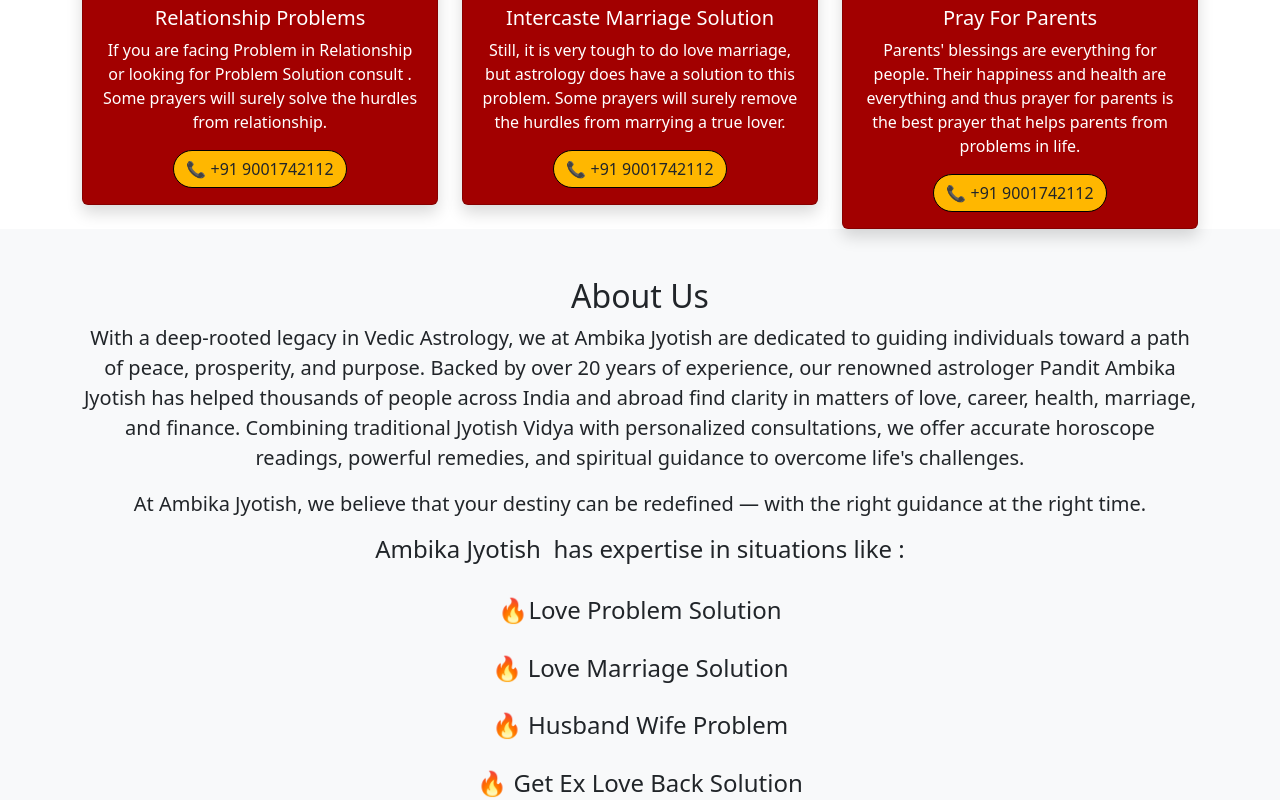
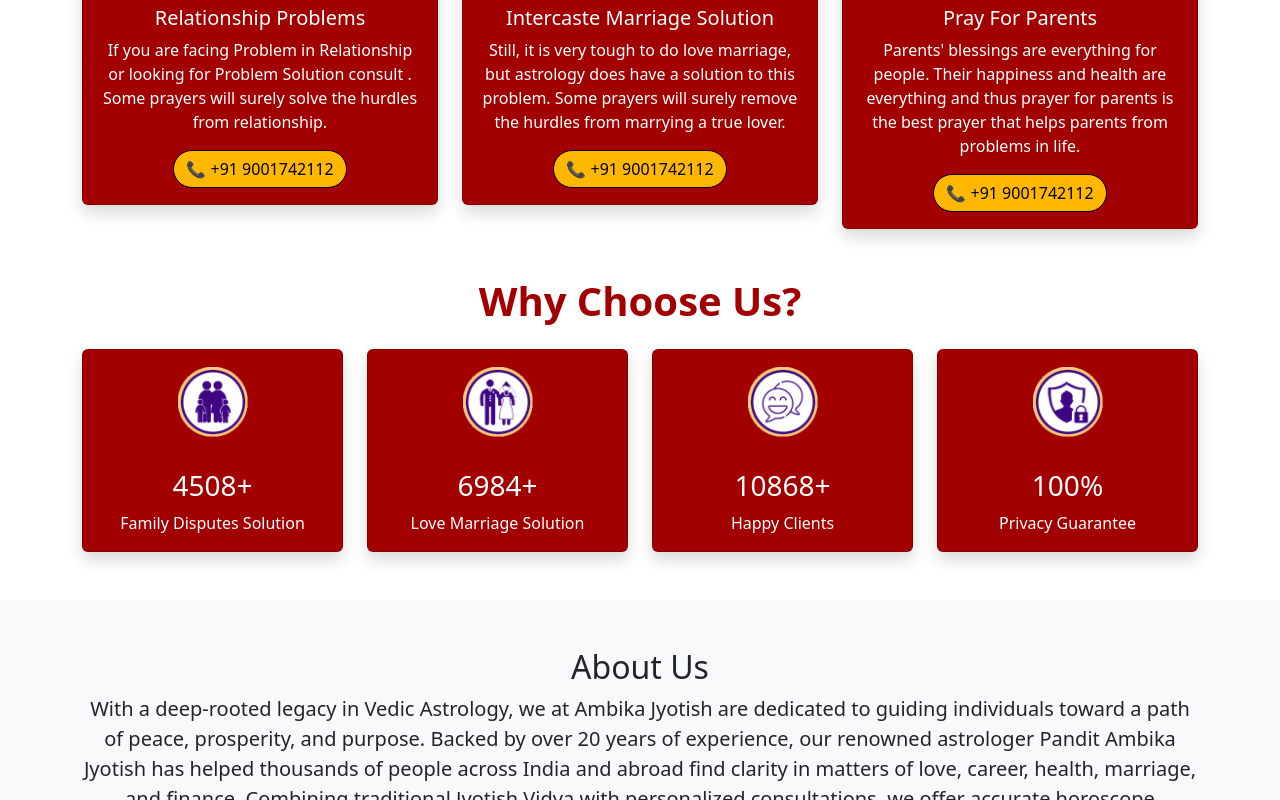
Before and after one commit to AtulJaware/ambikajyotish, a plain HTML site: page index.html in a window 1280 px wide. Shown: the part 2816-3616 px from the top of the page. Drawn offline with nearby package versions, Linux system fonts and the light colour scheme.

Commit message:
why choose us section added

```diff
--- a/assests/css/style.css
+++ b/assests/css/style.css
@@ -67,6 +67,7 @@
     border-radius: 20px;
     background-color: #FFB700;
     border-color: black;
+    color: black !important;
     transition: transform 0.3s ease, background-color 0.3s ease;
 }
 
@@ -76,9 +77,26 @@
     transform: scale(1.1); /* Zoom in by 10% */
 }
 .card {
-    background-color: #A20000 !important;
+    background-color: #A20000;
     color: white; /* make text readable */
 }
+
+.card:hover {
+    transform: scale(1.05);
+    transition: transform 0.3s ease, box-shadow 0.3s ease;
+    box-shadow: 0 8px 20px rgba(0, 0, 0, 0.2);
+    color:#FFB700;
+}
+
+.card .flip-img {
+    transition: transform 0.6s;
+    transform-style: preserve-3d;
+  }
+
+  .card:hover .flip-img {
+    transform: rotateY(180deg);
+  }
+
 
 
 
--- a/index.html
+++ b/index.html
@@ -226,6 +226,56 @@
     </div>
     </section>
 
+    <!-- Why Choose Us Section -->
+    <section id="service" class="py-5">
+        <div class="container text-center">
+            <h1 class="mb-4" style="color: #A20000; font-weight: bold;">Why Choose Us?</h1>
+            <div class="row">
+                <div class="col-md-3">
+                    <div class="card shadow">
+                        <img src="assests/images/family-icon.png" class="card-img-top flip-img"
+                            style="width: 40%; height: 40%; align-self: center" alt="Love Problems">
+                        <div class="card-body">
+                            <h3 class="card-title count" data-target="4508" data-suffix="+">0</h3>
+                            <p class="card-text">Family Disputes Solution</p>
+                        </div>
+                    </div>
+                </div>
+                <div class="col-md-3">
+                    <div class="card shadow">
+                        <img src="assests/images/love-marriage-icon.png" class="card-img-top flip-img"
+                            style="width: 40%; height: 40%; align-self: center" alt="Love Marriage Problems">
+                        <div class="card-body">
+                            <h3 class="card-title count" data-target="6984" data-suffix="+">0</h3>
+                            <p class="card-text">Love Marriage Solution</p>
+                        </div>
+                    </div>
+                </div>
+                <div class="col-md-3">
+                    <div class="card shadow">
+                        <img src="assests/images/happy-clients-icon.png" class="card-img-top flip-img"
+                            style="width: 40%; height: 40%; align-self: center" alt="Happy Clients">
+                        <div class="card-body">
+                            <h3 class="card-title count" data-target="10868" data-suffix="+">0</h3>
+                            <p class="card-text">Happy Clients</p>
+                        </div>
+                    </div>
+                </div>
+                <div class="col-md-3">
+                    <div class="card shadow">
+                        <img src="assests/images/privacy-icon.png" class="card-img-top flip-img"
+                            style="width: 40%; height: 40%; align-self: center" alt="Extra Card">
+                        <div class="card-body">
+                            <h3 class="card-title count" data-target="100" data-suffix="%">0</h3>
+                            <p class="card-text">Privacy
+                                Guarantee</p>
+                        </div>
+                    </div>
+                </div>
+            </div>
+        </div>
+    </section>
+
     <!-- About Section -->
     <section id="about" class="py-5 bg-light">
         <div class="container text-center">
@@ -242,7 +292,7 @@
             <p class="lead">At Ambika Jyotish, we believe that your destiny can be redefined — with the right guidance
                 at the right time.
             </p>
-            <h4 >Ambika Jyotish&nbsp; has expertise in situations like :</h4>
+            <h4>Ambika Jyotish&nbsp; has expertise in situations like :</h4>
         </div>
         <div class="elementor-widget-container">
             <br>
@@ -307,5 +357,46 @@
 
 
 </body>
+<script>
+    const counters = document.querySelectorAll('.count');
+    let animated = false;
+
+    const animateCounters = () => {
+        counters.forEach(counter => {
+            const target = +counter.getAttribute('data-target');
+            const suffix = counter.getAttribute('data-suffix') || '';
+            const speed = 200;
+            const increment = target / speed;
+
+            const updateCount = () => {
+                const current = parseFloat(counter.innerText.replace(suffix, ''));
+
+                if (current < target) {
+                    counter.innerText = Math.ceil(current + increment) + suffix;
+                    setTimeout(updateCount, 20);
+                } else {
+                    counter.innerText = target + suffix;
+                }
+            };
+
+            updateCount();
+        });
+    };
+
+    const observer = new IntersectionObserver((entries) => {
+        entries.forEach(entry => {
+            if (entry.isIntersecting && !animated) {
+                animateCounters();
+                animated = true;
+            }
+        });
+    }, {
+        threshold: 0.3
+    });
+
+    const section = document.querySelector('#service');
+    if (section) observer.observe(section);
+</script>
+
 
 </html>
```
Also changed, not shown: assests/images/family-icon.png (added), assests/images/happy-clients-icon.png (added), assests/images/love-marriage-icon.png (added), assests/images/privacy-icon.png (added).
